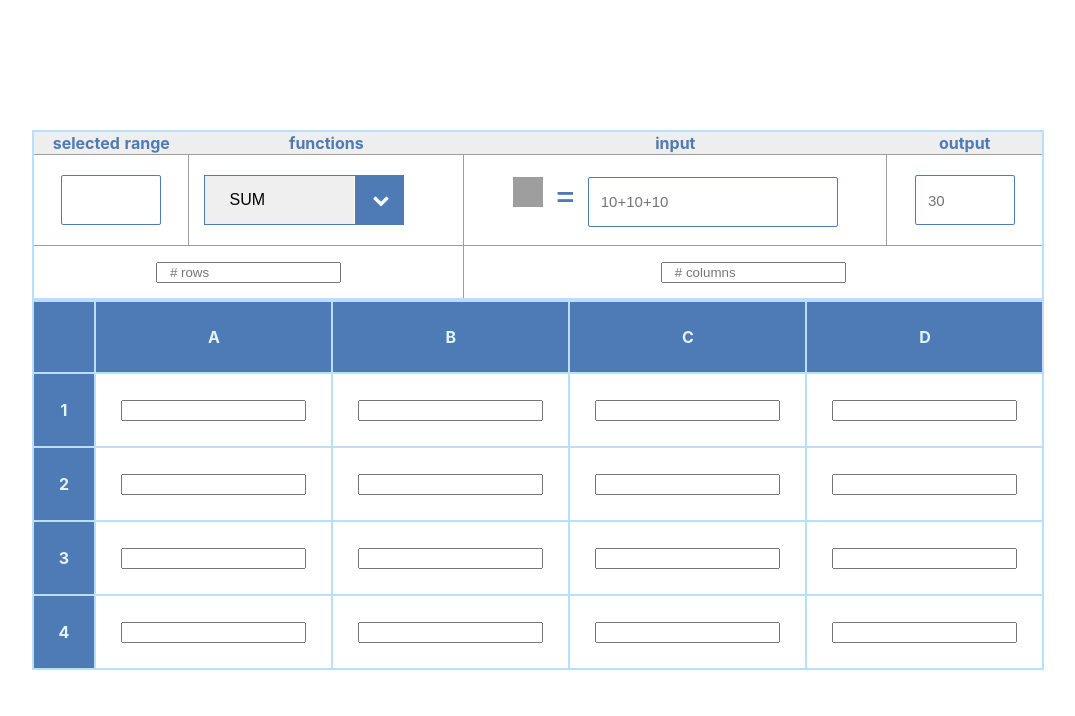
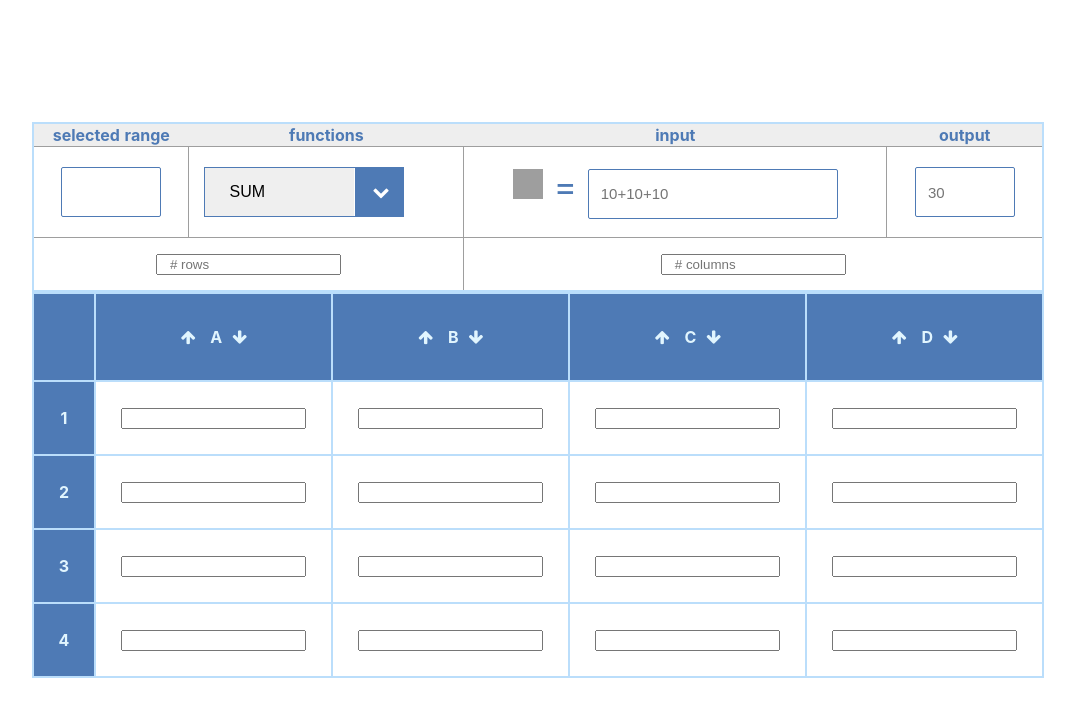
Before and after one commit to p-adams/vue-spreadsheet, a Nuxt app: page / in a window 1280 px wide. Shown: the top 716 px of the page, without its empty margins (102-1177 px from the left). Built offline with nearby package versions, Linux system fonts and the light colour scheme; grey boxes are pictures that could not be loaded.

Commit message:
added sort arrow icons

```diff
--- /dev/null
+++ b/components/ColLabel.vue
@@ -0,0 +1,22 @@
+<template>
+    <div>
+        <i class="fa fa-arrow-up" aria-hidden="true"></i> <span>{{col}}</span>
+        <i class="fa fa-arrow-down" aria-hidden="true"></i>
+    </div>
+</template>
+<script>
+export default {
+  name: 'label',
+  props: ['col']
+}
+</script>
+<style scoped>
+    .fa.fa-arrow-up {
+        cursor: pointer;
+        padding: 10px;
+    }
+    .fa.fa-arrow-down {
+        cursor: pointer;
+         padding: 10px;
+    }
+</style>
--- a/components/Sheet.vue
+++ b/components/Sheet.vue
@@ -1,5 +1,6 @@
 <template>
   <div oncontextmenu="return false;">
+    <link rel="stylesheet" href="https://cdnjs.cloudflare.com/ajax/libs/font-awesome/4.7.0/css/font-awesome.min.css" />
     <toolbar
       :start="rangeStart"
       :end="rangeEnd"
@@ -11,7 +12,8 @@
               class="row-col-label"
               v-for="(col, index) in colHead"
               :key="index">
-              {{col}}
+              <span v-if="col.length === 0"></span>
+              <col-label v-else :col="col"></col-label>
             </th>
           </tr>
         </thead>
@@ -41,6 +43,7 @@
 </template>
 <script>
 import Toolbar from './Toolbar'
+import ColLabel from './ColLabel'
 import uniqBy from 'lodash/uniqBy'
 import sortBy from 'lodash/sortBy'
 export default {
@@ -56,7 +59,7 @@ export default {
       size: 3,
       coors: [],
       grid: [],
-      colHead: [' '],
+      colHead: [''],
       minX: null,
       minY: null,
       maxX: null,
@@ -146,7 +149,8 @@ export default {
     }
   },
   components: {
-    Toolbar
+    Toolbar,
+    ColLabel
   }
 }
 </script>
--- a/components/Toolbar.vue
+++ b/components/Toolbar.vue
@@ -17,7 +17,6 @@
                     />
                 </td>
                 <td>
-                    <link rel="stylesheet" href="https://cdnjs.cloudflare.com/ajax/libs/font-awesome/4.7.0/css/font-awesome.min.css" />
                     <div class="selectdiv">
                         <select v-model="selected">
                             <option>SUM</option>
```
